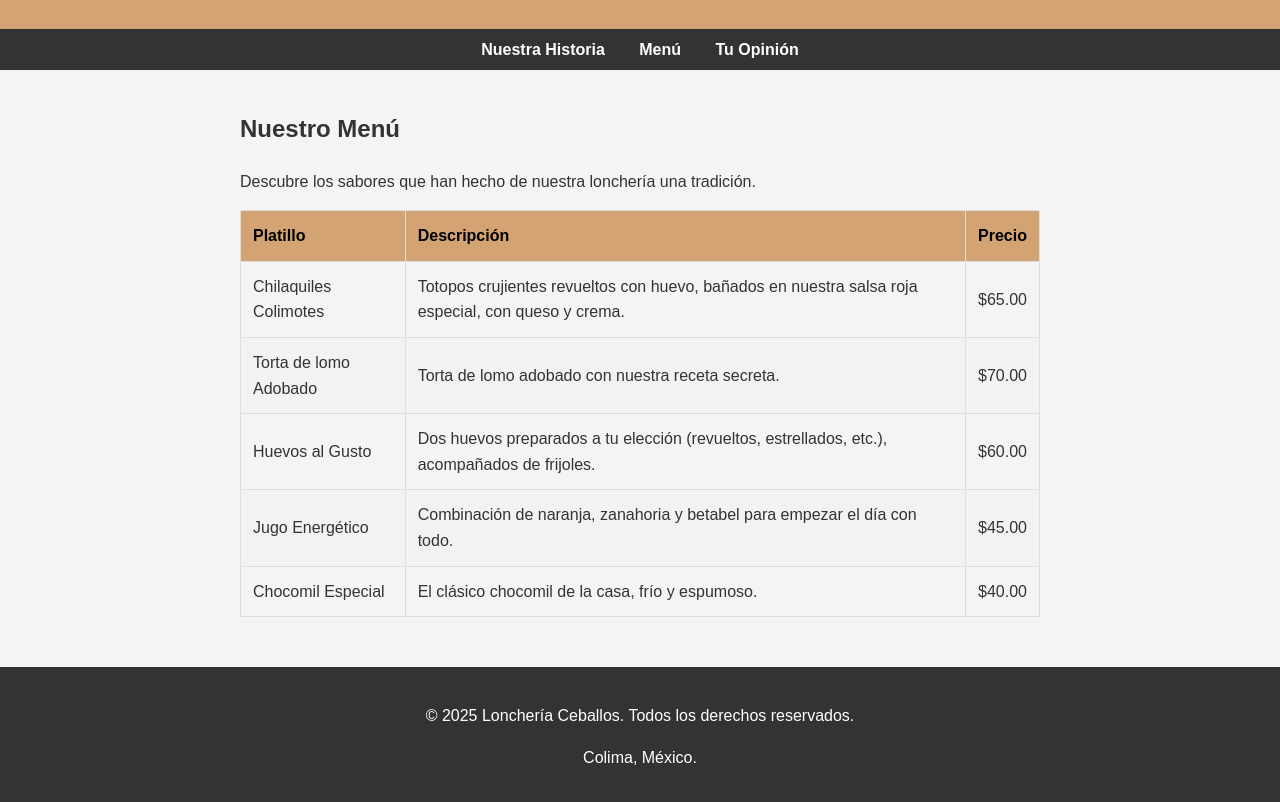
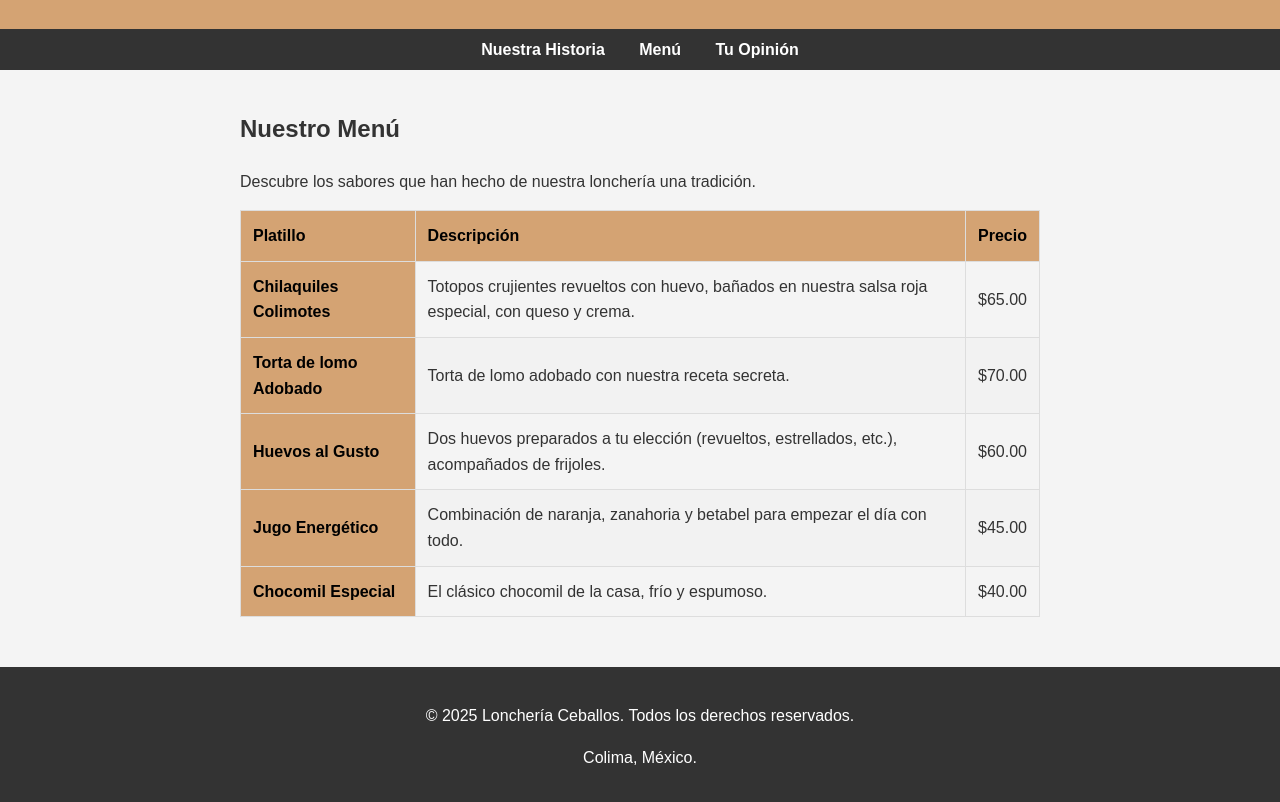
Before and after one commit to LuisRodrigo05/website-loncheria, a plain HTML site: page menu.html in a window 1280 px wide. Shown: the part 112-914 px from the top of the page. Drawn offline with Linux system fonts and the light colour scheme.

Commit message:
Cambio en los encabezados de las columnas

```diff
--- a/menu.html
+++ b/menu.html
@@ -30,34 +30,34 @@
         <table>
             <thead>
                 <tr>
-                    <th>Platillo</th>
-                    <th>Descripción</th>
-                    <th>Precio</th>
+                    <th scope="col">Platillo</th>
+                    <th scope="col">Descripción</th>
+                    <th scope="col">Precio</th>
                 </tr>
             </thead>
             <tbody>
                 <tr>
-                    <td>Chilaquiles Colimotes</td>
+                    <th scope="row">Chilaquiles Colimotes</th>
                     <td>Totopos crujientes revueltos con huevo, bañados en nuestra salsa roja especial, con queso y crema.</td>
                     <td>$65.00</td>
                 </tr>
                 <tr>
-                    <td>Torta de lomo Adobado</td>
+                    <th scope="row">Torta de lomo Adobado</th>
                     <td>Torta de lomo adobado con nuestra receta secreta.</td>
                     <td>$70.00</td>
                 </tr>
                 <tr>
-                    <td>Huevos al Gusto</td>
+                    <th scope="row">Huevos al Gusto</th>
                     <td>Dos huevos preparados a tu elección (revueltos, estrellados, etc.), acompañados de frijoles.</td>
                     <td>$60.00</td>
                 </tr>
                 <tr>
-                    <td>Jugo Energético</td>
+                    <th scope="row">Jugo Energético</th>
                     <td>Combinación de naranja, zanahoria y betabel para empezar el día con todo.</td>
                     <td>$45.00</td>
                 </tr>
                 <tr>
-                    <td>Chocomil Especial</td>
+                    <th scope="row">Chocomil Especial</th>
                     <td>El clásico chocomil de la casa, frío y espumoso.</td>
                     <td>$40.00</td>
                 </tr>
```
